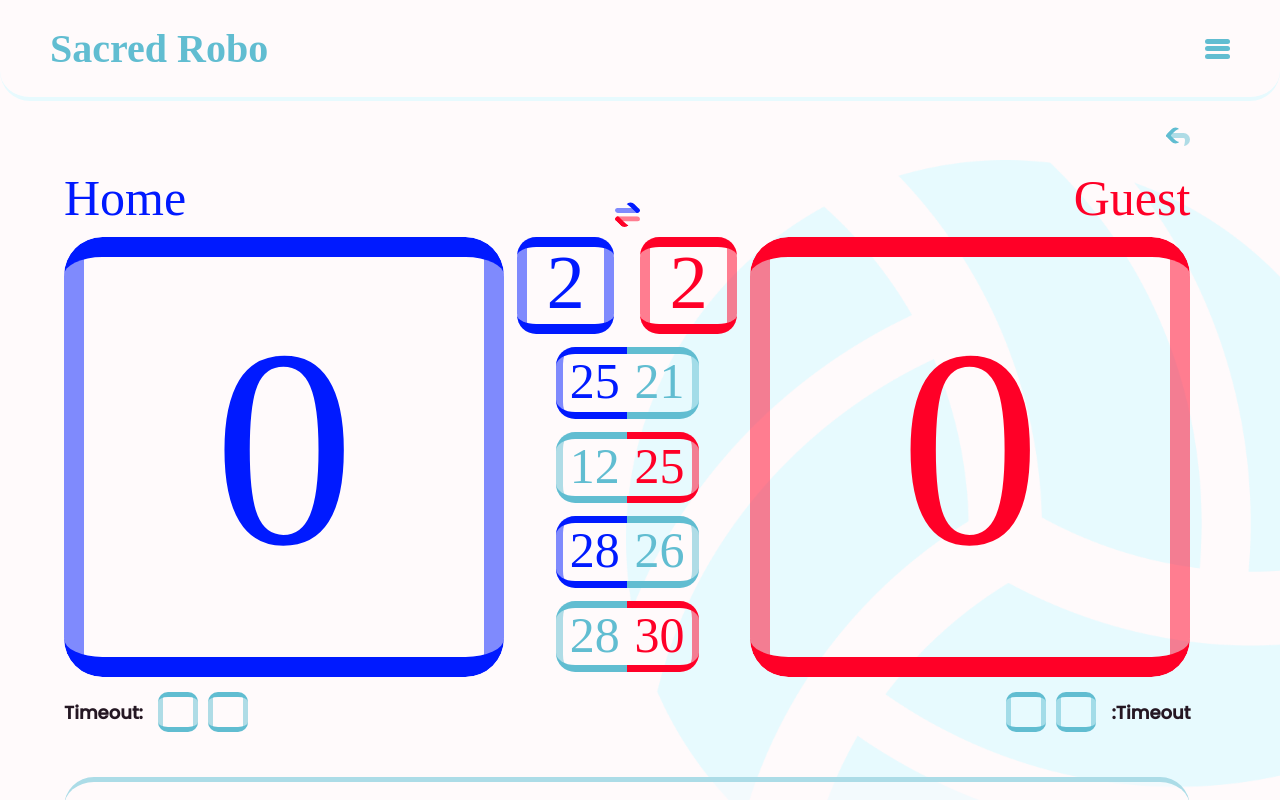
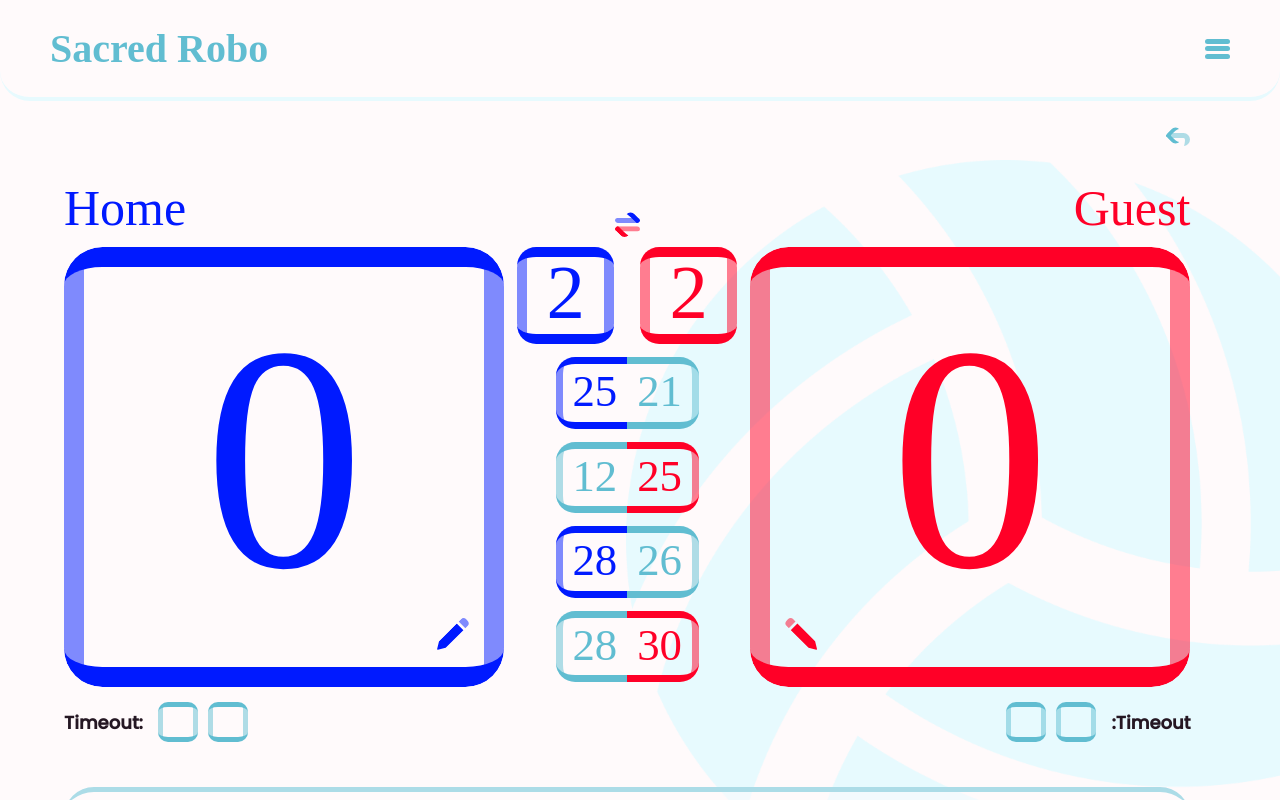
Before and after one commit to clestinepa/Sacred-Robo, a Svelte app: page / in a window 1280 px wide. Built offline with nearby package versions, Linux system fonts and the light colour scheme; a web font is replaced by a local one.

Commit message:
visuel + ajout edit score (2h de dessin css pour finalament utiliser un svg qui ne va servie à rien pck en fait on va pas s'en servir... F*ck)

```diff
--- a/src/App.svelte
+++ b/src/App.svelte
@@ -7,22 +7,24 @@
 	 * commentaire => déplacable bas ou cotés
 	 * faire check_ON design
 	 * boutons enregistré preset (?)
-	 * affichage score : font minimum
 	 * bouton réinisganilsé settings
 	 * gerer scroll beau : voir méthode essai read more
 	 * rajouter settings choix score temps mort technique
 	 * Contrainte temps mort technique
 	 * confetti saut "naturel"
 	 * boutons dans score pour édit directment
-	 * taille fleche switch responsive
 	 * store variable score pb reactive
 	 * hover joli dans toutes les pages
 	 * Erreur : bundle ne se construot pas jusqu'au bout : Uncaught SyntaxError: Unexpected end of input (at bundle.js:3595:24)
 	 * ERROR : VM11:6772 crbug/1173575, non-JS module files deprecated. (anonyme) @ VM11:6772
-			   [Violation] Forced reflow while executing JavaScript took 56ms
+	 *		   [Violation] Forced reflow while executing JavaScript took 56ms
 	 *				=> stack overflow a la sulotion : Network - Aucune Limitation et pas Hor ligne
-	 *Violation :Forced reflow while executing JavaScript took 70ms
-	 *
+	 * Violation :Forced reflow while executing JavaScript took 70ms
+	 * RESPONSIVE : gap result
+	 * 				taille fleche switch
+	 * 				timer !
+	 * 				timeout et check_to
+	 * 				fleche back ?
 	*/
 
 	import {settings, score, sets, switchOn, page, comments} from './stores.js';
@@ -309,6 +311,7 @@ main {
 /* GAME */
 
 /* Global */
+
 .game{
 	padding: max(2%, 5px) max(7%, 20px) max(7%, 20px) max(5%, 20px);
 	display: flex;
@@ -316,14 +319,21 @@ main {
 	justify-content: space-between;
 }
 
+/**Max witdh atteinte pour html de taille 1474px (min à 500px)*/
+#result {
+	display: flex;
+	flex-direction: column;
+	gap: 10px;
+}
+
 #pos_back {
-	max-width: calc(1000px + 2vw + 250px);
+	max-width: calc(1000px + 30px + 250px); /* 2*width score + 2*gap + witdh score set*/
 }
 
 #names_false, #names_true, #points_false, #points_true, #temps_mort {
 	display: flex;
 	justify-content: center;
-	gap: 1vw;
+	gap: min(max(5px,1vw), 15px);
 }
 
 #name1, #name2, .score, #tm1, #tm2 {
@@ -338,15 +348,15 @@ main {
 }
 
 .set, .detail_set {
-	gap: 1vw;
+	gap: min(max(5px,1vw), 15px);
 }
 
 .score_set  {
-	gap: 2vw;
+	gap: min(max(10px,2vw), 29px);
 }
 
 .detail_set {
-	padding: 0 3vw 0 3vw;
+	padding: 0 min(max(15px,3vw), 44px) 0 min(max(15px,3vw), 44px);
 }
 /* ****** */
 
@@ -355,7 +365,7 @@ main {
 /* Name */
 #name1, #name2 {
 	font-family: var(--font-family-title);
-	font-size: min(4vw,50px);
+	font-size: min(max(20px,4vw),50px);
 	margin: 0;
 }
 /* **** */
@@ -375,10 +385,6 @@ main {
 /* ******** */
 
 /* Points */
-#points_false, #points_true {
-	margin: 10px 0 10px 0;
-}
-
 .score::after {
 	content: '';
 	display: block;
--- a/src/Components.svelte/Detail_set.svelte
+++ b/src/Components.svelte/Detail_set.svelte
@@ -36,8 +36,8 @@
 
 <style>
 .container {
-    --border-witdh : min(0.6vw, 8px);
-    --radius: 1.5vw;
+    --border-witdh : min(max(3px,0.6vw), 8px);
+    --radius: min(max(7.5px,1.5vw), 22px);
 	position: relative;
 	width: 100%;
 }
@@ -72,15 +72,15 @@
 }
 
 .z21, .z22 {
-    border-radius: 0.8vw;
+    border-radius: min(max(4px,0.8vw),12px);
     width: 100%;
     display: flex;
     align-items: center;
     justify-content: center;
 
     font-family: var(--font-family-title);
-    font-size: min(4vw,50px);
-    padding-bottom: 0.3vw;
+    font-size: min(max(17.5px,3.5vw),51px);
+    padding-bottom: min(max(0.3vw,1.5px), 4.5px);
 }
 
 .z21 {
--- a/src/Components.svelte/Reponses.svelte
+++ b/src/Components.svelte/Reponses.svelte
@@ -14,7 +14,7 @@
 
 <style>
     .reponse {
-        padding : 15px 0 10px 10px;
+        padding : 5px 0 5px 10px;
         border-left: 1px solid var(--clair);
     }
 
--- a/src/Components.svelte/Score.svelte
+++ b/src/Components.svelte/Score.svelte
@@ -4,7 +4,7 @@
 
     import {settings, score, sets, start_timer, switchOn} from "../stores.js";
     import {afficheMsg, addAction, switch_score} from '../Functions.svelte';
-
+    import Edit from "./Edit.svelte";
     let win_set = false;
 
     function incrementScore() {
@@ -71,6 +71,9 @@
         afficheMsg(confirmMsg, "confirm");
     }
 
+    function editScore() {
+        console.log("clique");
+    }
 
     $:  if (score_team.winner) {
         alertWin(0);
@@ -79,21 +82,29 @@
         win_set = false;
     }
 
-
     $: pointer = $start_timer || $score[0].winner || $score[1].winner ;
+    $: pos_edit = ($switchOn & score_team.id==0 ? "right": !$switchOn & score_team.id==1 ? "right" : "left");
 </script>
 
 
 <div class=carre_{pointer} style="--color: {color};" on:click={incrementScore}>
     <div class=z1><div class=z2>
         {score_team.point}
+        <div class=edit style={pos_edit == "left" ? "right: min(max(5px,1vw), 15px);" : "left: min(max(5px,1vw), 15px);"} on:click={editScore}><div class=container>
+            <div class=pen style={pos_edit == "left" ? "transform: rotate(-45deg);" : "transform: rotate(-135deg);"}>
+                <svg width="100%" height="100%" viewBox="0 0 676 155" fill="none" xmlns="http://www.w3.org/2000/svg">
+                    <path d="M5.13364 86.0549C-1.29546 82.1635 -1.29545 72.8366 5.13366 68.9451L115.322 2.24964C117.64 0.846807 120.181 0.512151 122.51 1.00001H521V154H122.51C120.181 154.488 117.639 154.153 115.322 152.75L5.13364 86.0549Z" fill="rgb(var(--color), 1)"/>
+                    <path d="M620.5 1.00001H565V154H620.5C651.152 154 676 129.152 676 98.5V56.5C676 25.8482 651.152 1.00001 620.5 1.00001Z" fill="rgb(var(--color), 1)" opacity="0.5"/>
+                </svg>
+            </div>
+        </div></div>
     </div></div>
 </div>
 
 <style>
 
 .carre_false, .carre_true {
-    --border-witdh: min(1.8vw,20px);
+    --border-witdh: min(max(9px,1.8vw),20px);
     position: absolute;
     height: 100%;
     width: 100%;
@@ -107,7 +118,7 @@
 .z1{
     border-top: var(--border-witdh) solid ;
 	border-bottom: var(--border-witdh) solid ;
-	border-radius: 3vw;
+	border-radius:  min(max(15px,3vw), 44px);
     display: flex;
     width: 100%;
 
@@ -117,18 +128,44 @@
 .z2 {
 	border-right: var(--border-witdh) solid ;
 	border-left: var(--border-witdh) solid ;
-	border-radius: 1.5vw;
+	border-radius:  min(max(7.5px,1.5vw), 22px);
     width: 100%;
     display: flex;
     align-items: center;
     justify-content: center;
 
     font-family: var(--font-family-title);
-    font-size: min(22vw,350px);
+    font-size: min(max(125px,25vw),350px);
     color: rgb(var(--color), 1);
-    padding-bottom: min(1.5vw,30px);
+    padding-bottom: min(max(1.5vw,7.5px),22px);
 
     border-color: rgb(var(--color), 0.5);
+
+    position: relative;
 }
 
+.edit {
+    position: absolute;
+    bottom: min(max(5px,1vw), 15px);
+}
+
+.container {
+    height: min(max(15px,3vw), 44px);
+    width: min(max(15px,3vw), 44px);
+    position: relative;
+}
+
+.pen {
+    position: absolute;
+    top: 37%;
+    left:-7%;
+    transform: rotate(-45deg);
+
+    height: 25%;
+    width: 115%;
+
+    display: flex;
+}
+
+
 </style>
--- a/src/Components.svelte/Set.svelte
+++ b/src/Components.svelte/Set.svelte
@@ -12,7 +12,7 @@
 
 <style>
 .carre{
-    --border-witdh : min(0.8vw,10px);
+    --border-witdh : min(max(4px,0.8vw),10px);
     position: absolute;
     height: 100%;
     width: 100%;
@@ -24,7 +24,7 @@
 .z1{
     border-top: var(--border-witdh) solid ;
 	border-bottom: var(--border-witdh) solid ;
-	border-radius: 1.5vw;
+	border-radius:  min(max(7.5px,1.5vw), 22px);
     display: flex; /*Pour confiner les bordures à l'interieur du carré défini*/
     width: 100%; /*Pour confiner les bordures à l'interieur du carré défini*/
 
@@ -34,16 +34,16 @@
 .z2 {
 	border-right: var(--border-witdh) solid ;
 	border-left: var(--border-witdh) solid ;
-	border-radius: 0.8vw;
+	border-radius: min(max(4px,0.8vw),12px);
     width: 100%; /*Pour confiner les bordures à l'interieur du carré défini*/
     display: flex;
     align-items: center;
     justify-content: center;
 
     font-family: var(--font-family-title);
-    font-size: min(6vw, 90px);
+    font-size: min(max(30px,6vw), 90px);
     color: rgb(var(--color), 1);
-    padding-bottom: 0.5vw;
+    padding-bottom: min(max(0.5vw,2.5px),7px);
 
     border-color: rgb(var(--color), 0.5);
 }
--- a/src/Contraintes.svelte
+++ b/src/Contraintes.svelte
@@ -61,16 +61,16 @@
         body = document.querySelector('body');
     });
 
-    setInterval( () => {
-        console.log(body.offsetHeight, body.scrollHeight)
-            if (main.offsetHeight <= result.offsetHeight) {
-                console.log("trunk");
-            } else {
-                console.log("full");
-            }
+    // setInterval( () => {
+    //     console.log(body.offsetHeight, body.scrollHeight)
+    //         if (main.offsetHeight <= result.offsetHeight) {
+    //             console.log("trunk");
+    //         } else {
+    //             console.log("full");
+    //         }
 
 
 
-    },3000);
+    // },3000);
 
 </script>
```
